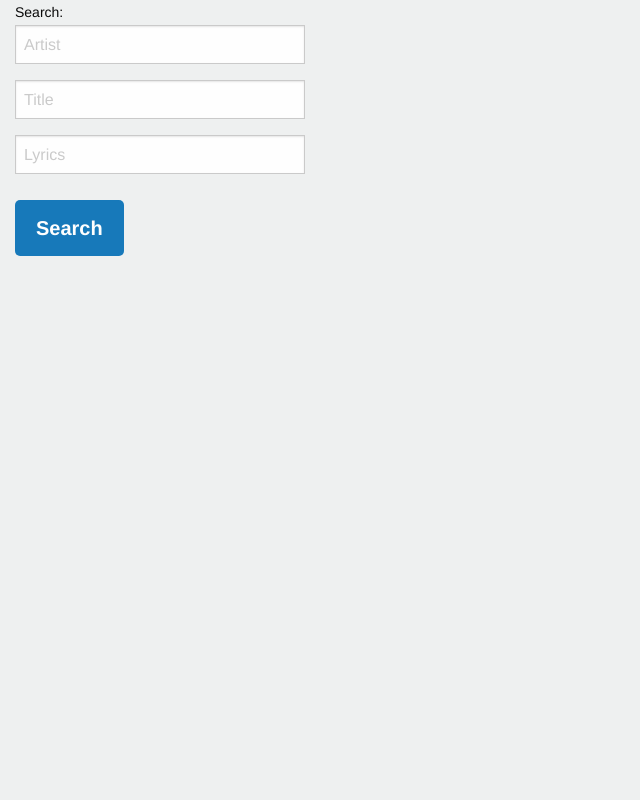
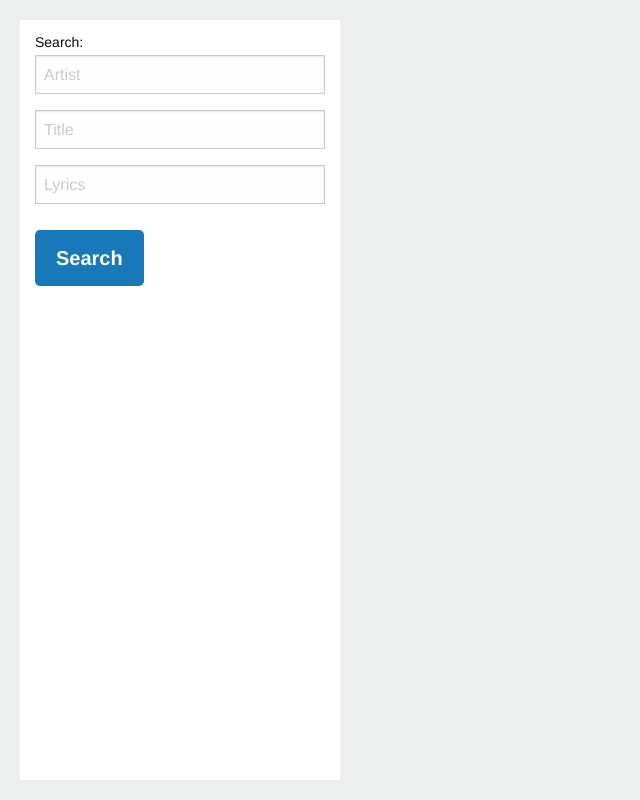
Before and after one commit to asradinsky/Music-Mashup, a plain HTML site: page search-results.html in a window 1280 px wide. Shown: the whole page, without its empty margins (0-640 px from the left). Drawn offline with Linux system fonts and the light colour scheme.

Commit message:
search result page syled.

```diff
--- a/assets/css/styles.css
+++ b/assets/css/styles.css
@@ -27,6 +27,16 @@ h1, h2, h3 {
   .search-form {
     display: flex;
     flex-direction: column;
+}
+
+.search-div {
+  height: 100vh;
+}
+
+.search-field {
+  background: #FFF;
+  margin: 20px;
+  padding: 10px;
 }
 
 #indexForm {
```
